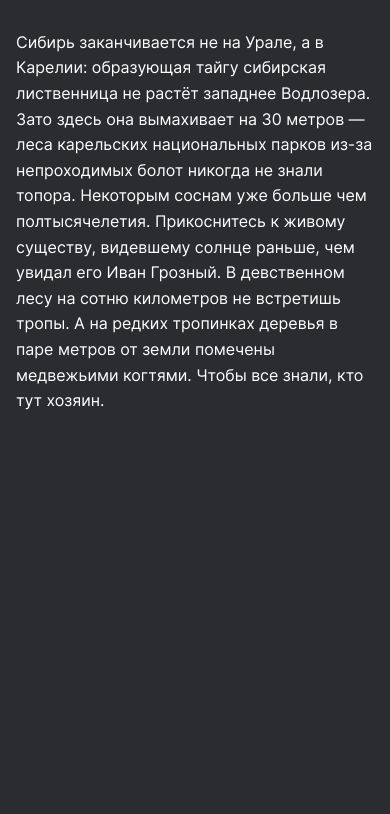
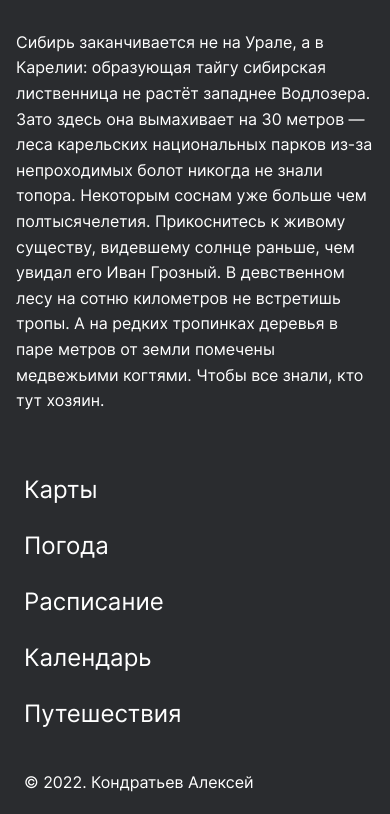
Before and after one commit to Anpanman4/russian-travel, a plain HTML site: page index.html in a window 390 px wide. Shown: the part 9383-10197 px from the top of the page. Before the commit the page ends 9797 px from the top, so only its background shows below. Drawn offline with Linux system fonts and the light colour scheme; a web font is replaced by a local one.

Commit message:
footer done

```diff
--- /dev/null
+++ b/blocks/footer/__copyright/footer__copyright.css
@@ -0,0 +1,15 @@
+.footer__copyright {
+	color: white;
+	margin: 0;
+	font-style: normal;
+	font-weight: 400;
+	font-size: 0.9rem;
+	line-height: 1.1;
+}
+
+@media screen and (max-width: 718px) {
+	.footer__copyright {
+		font-size: 1rem;
+		line-height: 1;
+	}
+}
--- /dev/null
+++ b/blocks/footer/__link/footer__link.css
@@ -0,0 +1,20 @@
+.footer__link {
+	color: white;
+	padding: 0;
+	font-style: normal;
+	font-weight: 400;
+	font-size: 1rem;
+	line-height: 1.1;
+	text-decoration: none;
+}
+
+.footer__link:hover {
+	opacity: .8;
+}
+
+@media screen and (max-width: 718px) {
+	.footer__link {
+		font-size: 1.5rem;
+		line-height: 1;
+	}
+}
--- /dev/null
+++ b/blocks/footer/__links/footer__links.css
@@ -0,0 +1,14 @@
+.footer__links {
+	display: flex;
+	gap: 18px;
+	list-style-type: none;
+	margin: 0;
+	padding: 0;
+}
+
+@media screen and (max-width: 718px) {
+	.footer__links {
+		flex-direction: column;
+		gap: 32px;
+	}
+}
--- /dev/null
+++ b/blocks/footer/footer.css
@@ -0,0 +1,21 @@
+.footer {
+	display: flex;
+	justify-content: space-between;
+	margin: 0 48px;
+	padding: 92px 0 24px;
+}
+
+@media screen and (max-width: 768px) {
+	.footer {
+		margin: 0 24px;
+	}
+}
+
+@media screen and (max-width: 718px) {
+	.footer {
+		padding-top: 64px;
+		flex-direction: column;
+		justify-content: flex-start;
+		gap: 48px;
+	}
+}
--- a/blocks/header/header.css
+++ b/blocks/header/header.css
@@ -1,16 +1,10 @@
 .header {
 	max-width: 1184px;
-	margin: 0 49px;
+	margin: 0 48px;
 	padding: 28px 0 0;
 	display: flex;
 	justify-content: space-between;
 	box-sizing: border-box;
-}
-
-@media screen and (max-width: 1024px) {
-	.header {
-		margin: 0 48px;
-	}
 }
 
 @media screen and (max-width: 768px) {
--- a/index.html
+++ b/index.html
@@ -171,7 +171,16 @@
 	</main>
 
 	<footer class="footer">
-
+		<nav class="">
+			<ul class="footer__links">
+				<li><a class="footer__link" href="https://yandex.ru/maps">Карты</a></li>
+				<li><a class="footer__link" href="https://yandex.ru/pogoda">Погода</a></li>
+				<li><a class="footer__link" href="https://rasp.yandex.ru">Расписание</a></li>
+				<li><a class="footer__link" href="https://calendar.yandex.ru">Календарь</a></li>
+				<li><a class="footer__link" href="https://travel.yandex.ru">Путешествия</a></li>
+			</ul>
+		</nav>
+		<p class="footer__copyright">&#169; 2022. Кондратьев Алексей</p>
 	</footer>
 
 </body>
--- a/pages/index.css
+++ b/pages/index.css
@@ -34,3 +34,8 @@
 @import url(../blocks/place/__website/place__website.css);
 @import url(../blocks/place/__url-heading/place__url-heading.css);
 @import url(../blocks/place/__link/place__link.css);
+
+@import url(../blocks/footer/footer.css);
+@import url(../blocks/footer/__links/footer__links.css);
+@import url(../blocks/footer/__link/footer__link.css);
+@import url(../blocks/footer/__copyright/footer__copyright.css);
```
